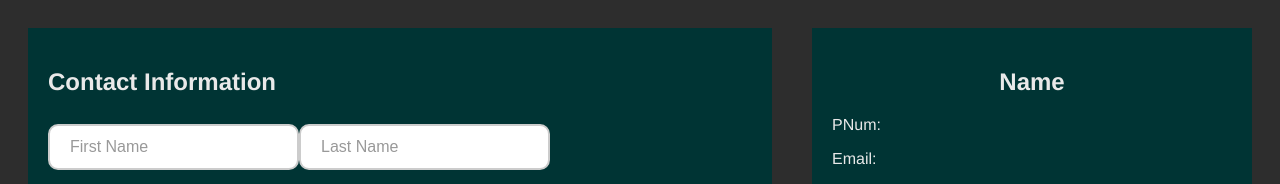
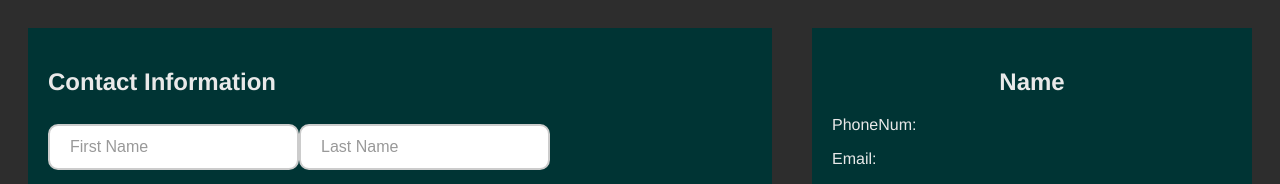
Before and after one commit to chaomoua91/cv-resume-app-react, a React (Vite) app: page / in a window 1280 px wide. Shown: the top 184 px of the page. Built offline with nearby package versions, Linux system fonts and the light colour scheme.

Commit message:
changed pnum to phonenum

```diff
--- a/src/components/ShowCv.jsx
+++ b/src/components/ShowCv.jsx
@@ -9,7 +9,7 @@ const ShowCv = ({ cvData }) => {
         </h2>
 
         <div className="contactTextHead">
-          <p>PNum: {cvData.phoneNumber}</p>
+          <p>PhoneNum: {cvData.phoneNumber}</p>
           <p>Email: {cvData.email}</p>
         </div>
       </nav>
```
